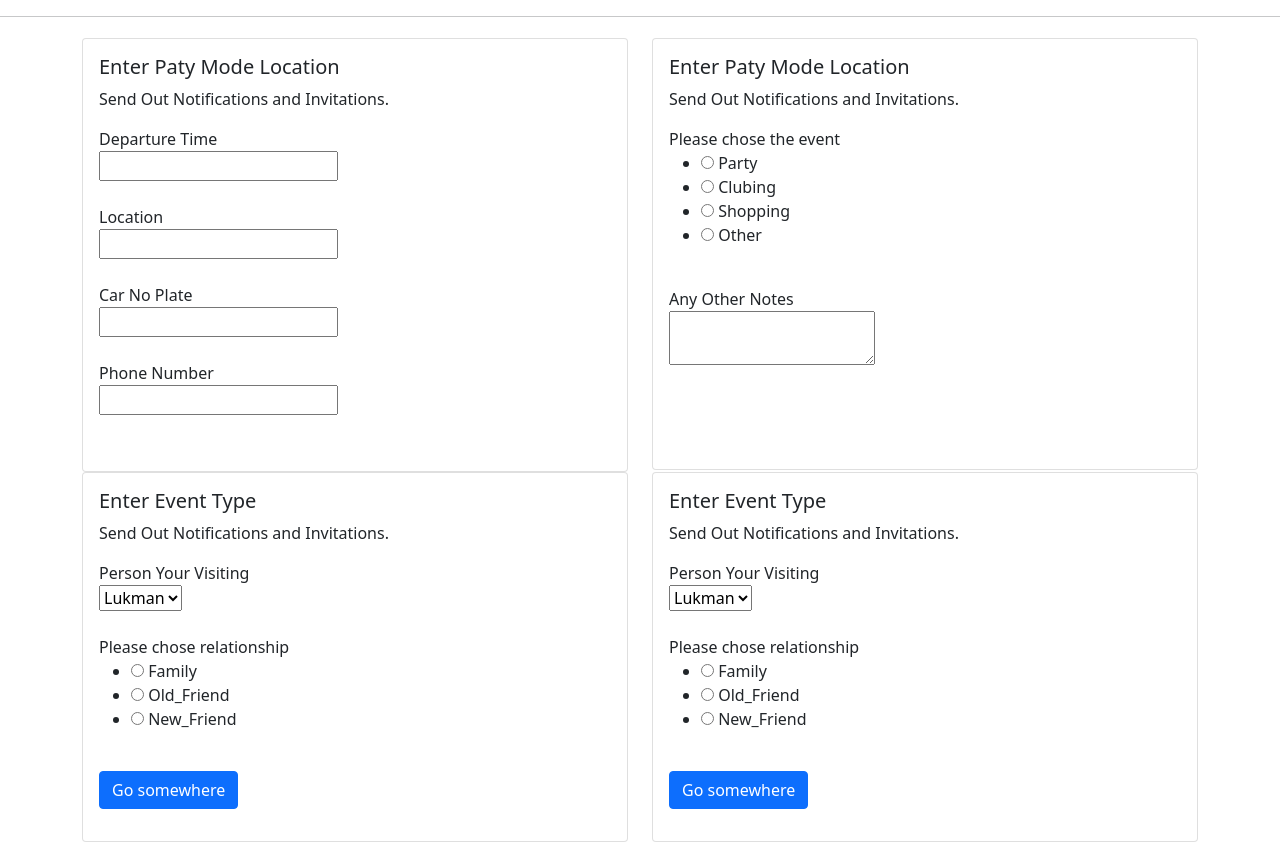
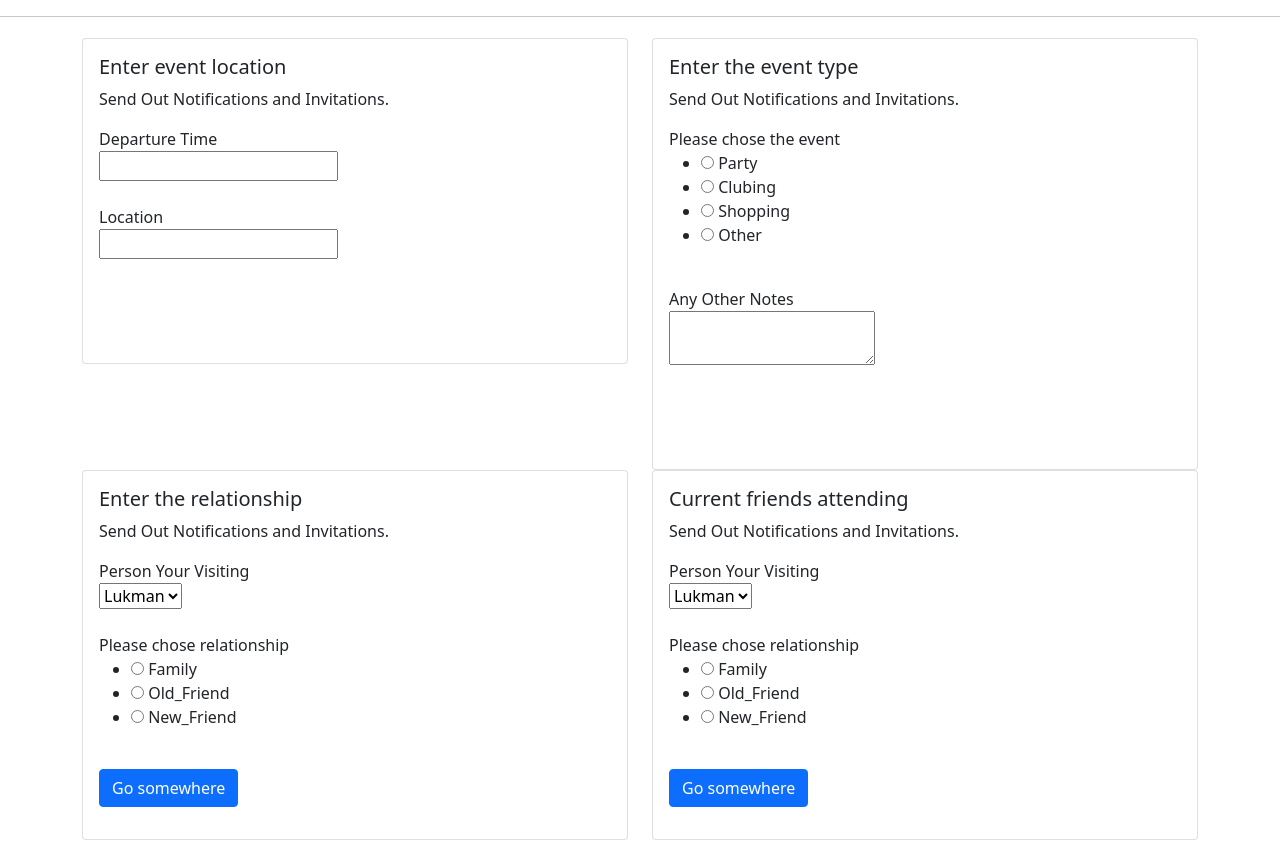
Before and after one commit to Balunywa/onetaacsthree, a Flask app: page / in a window 1280 px wide. Shown: the part 152-994 px from the top of the page. Run offline with Flask 2, Linux system fonts and the light colour scheme; some libraries are stand-ins or nearby versions.

Commit message:
updates to the form

```diff
--- a/templates/gatepass.html
+++ b/templates/gatepass.html
@@ -86,7 +86,7 @@
                 <div class="col-sm-6">
                   <div class="card">
                     <div class="card-body">
-                      <h5 class="card-title">Enter Paty Mode Location</h5>
+                      <h5 class="card-title">Enter event location</h5>
                       <p class="card-text">Send Out Notifications and Invitations.</p>
                       <form method='POST'>
                         {{ form.hidden_tag() }}
@@ -97,10 +97,6 @@
                         {{ form.location.label }} <br> {{ form.location() }}
                         <br>
                         <br>
-                        {{ form.carplate.label }} <br> {{ form.carplate() }}
-                        <br>
-                        <br>
-                        {{ form. phonenumber.label }} <br> {{ form.phonenumber() }}
 
                         <br>
                         <br>
@@ -113,7 +109,7 @@
                         <div class="col-sm-6">
                           <div class="card">
                             <div class="card-body">
-                              <h5 class="card-title">Enter Paty Mode Location</h5>
+                              <h5 class="card-title">Enter the event type</h5>
                               <p class="card-text">Send Out Notifications and Invitations.</p>
                               <form method='POST'>
                                 {{ form.hidden_tag() }}
@@ -135,7 +131,7 @@
                 <div class="col-sm-6">
                   <div class="card">
                     <div class="card-body">
-                      <h5 class="card-title">Enter Event Type</h5>
+                      <h5 class="card-title">Enter the relationship</h5>
                       <p class="card-text">Send Out Notifications and Invitations.</p>
                       <form method='POST'>
                         {{ form.hidden_tag() }}
@@ -156,7 +152,7 @@
                 <div class="col-sm-6">
                   <div class="card">
                     <div class="card-body">
-                      <h5 class="card-title">Enter Event Type</h5>
+                      <h5 class="card-title">Current friends attending</h5>
                       <p class="card-text">Send Out Notifications and Invitations.</p>
                       <form method='POST'>
                         {{ form.hidden_tag() }}
```
